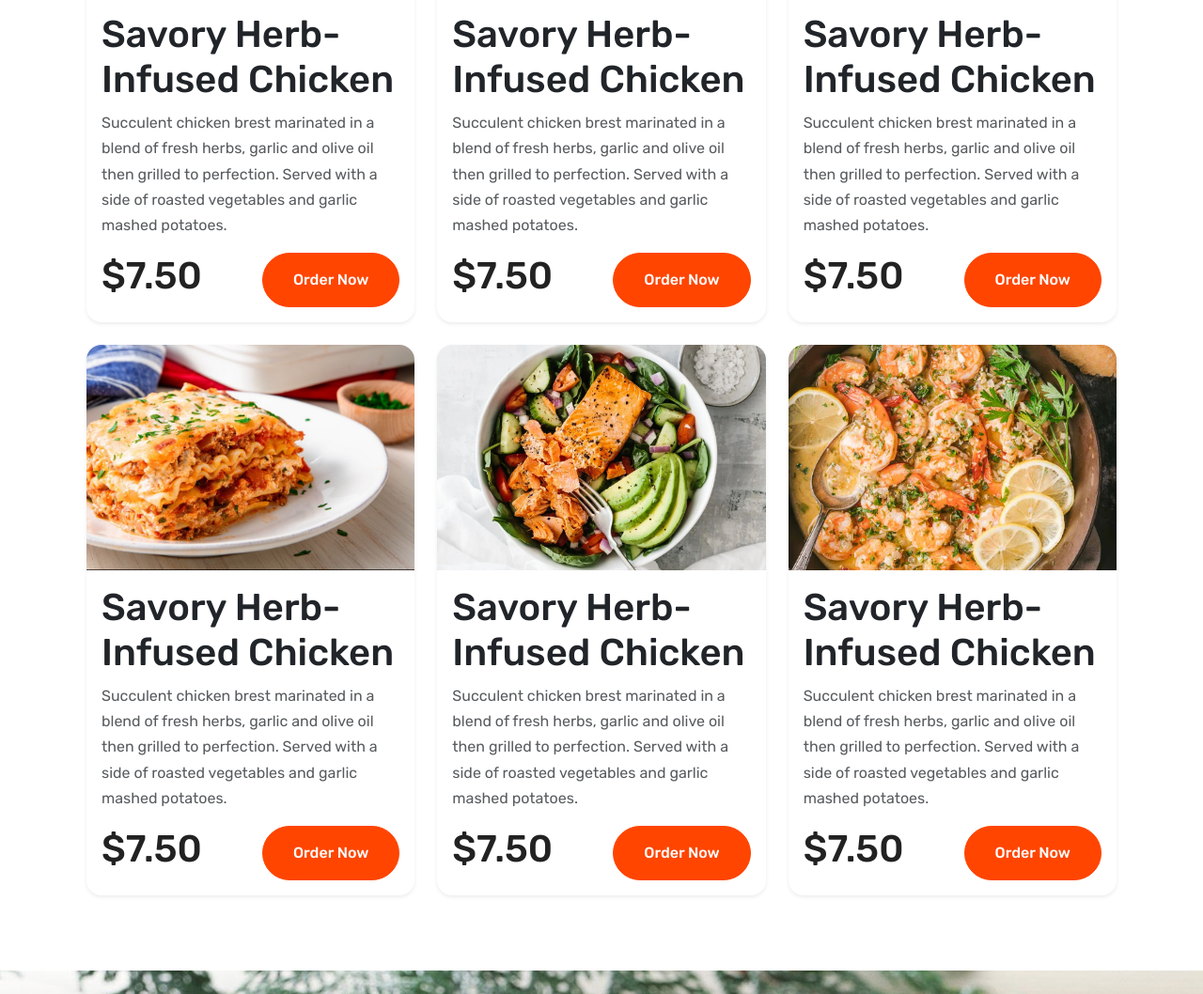
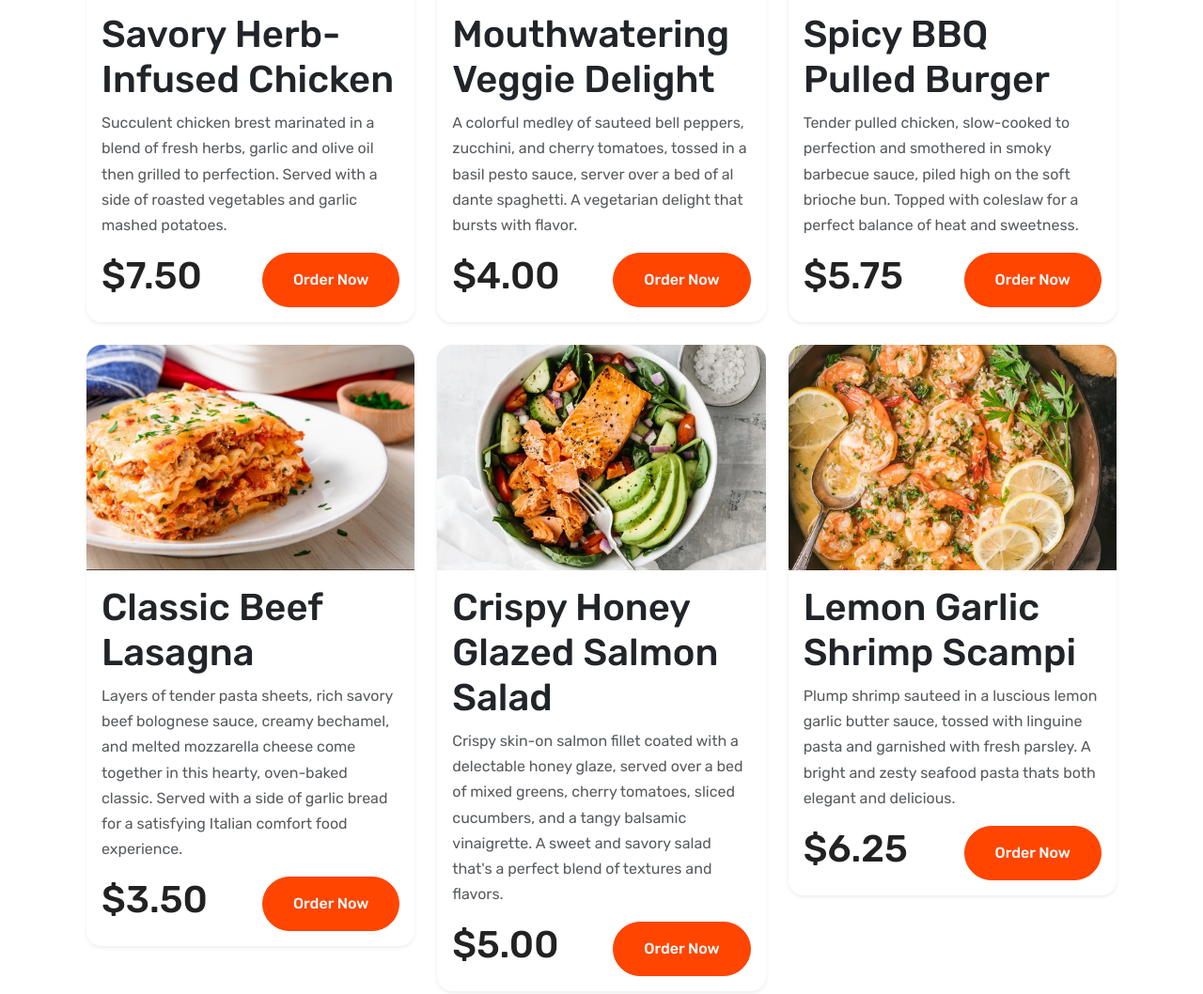
Before and after one commit to Koushik1110/Bootstrap-Sushi-ninja-, a plain HTML site: page index.html in a window 1280 px wide. Shown: the part 2240-3298 px from the top of the page at 94% size. Drawn offline with nearby package versions, Linux system fonts and the light colour scheme.

Commit message:
editing done

```diff
--- a/index.html
+++ b/index.html
@@ -80,9 +80,9 @@
             >
               <div class="row justify-content-center text-center">
                 <div>
-                  <h6 class="text-white text-uppercase">Sushi Sensation</h6>
+                  <h6 class="text-white text-uppercase">Ramen Explosion</h6>
                   <h1 class="text-white display-1 fw-semibold">
-                    Experience Authentic Japanese Flavour Like Never Before
+                    Learn the true way of Japanese Ramen
                   </h1>
                   <a href="#reservation" class="btn btn-custom"
                     >Reserve Your Table</a
@@ -99,9 +99,9 @@
             >
               <div class="row justify-content-center text-center">
                 <div>
-                  <h6 class="text-white text-uppercase">Sushi Sensation</h6>
+                  <h6 class="text-white text-uppercase">Burger Bonanza</h6>
                   <h1 class="text-white display-1 fw-semibold">
-                    Experience Authentic Japanese Flavour Like Never Before
+                    Taste the staple of western fast food in a different way
                   </h1>
                   <a href="#reservation" class="btn btn-custom"
                     >Reserve Your Table</a
@@ -230,17 +230,15 @@
                 </div>
                 <div class="card-body">
                   <h5 class="card-title display-6 fw-medium">
-                    Savory Herb-Infused Chicken
+                    Mouthwatering Veggie Delight
                   </h5>
                   <p class="card-text opacity-75">
-                    Succulent chicken brest marinated in a blend of fresh herbs,
-                    garlic and olive oil then grilled to perfection. Served with
-                    a side of roasted vegetables and garlic mashed potatoes.
+                    A colorful medley of sauteed bell peppers, zucchini, and cherry tomatoes, tossed in a basil pesto sauce, server over a bed of al dante spaghetti. A vegetarian delight that bursts with flavor.
                   </p>
                   <div
                     class="d-flex justify-content-between align-items-center"
                   >
-                    <h5 class="display-6 fw-medium">$7.50</h5>
+                    <h5 class="display-6 fw-medium">$4.00</h5>
                     <a href="#reservation" class="btn btn-custom">Order Now</a>
                   </div>
                 </div>
@@ -258,17 +256,15 @@
                 </div>
                 <div class="card-body">
                   <h5 class="card-title display-6 fw-medium">
-                    Savory Herb-Infused Chicken
+                    Spicy BBQ Pulled Burger
                   </h5>
                   <p class="card-text opacity-75">
-                    Succulent chicken brest marinated in a blend of fresh herbs,
-                    garlic and olive oil then grilled to perfection. Served with
-                    a side of roasted vegetables and garlic mashed potatoes.
+                    Tender pulled chicken, slow-cooked to perfection and smothered in smoky barbecue sauce, piled high on the soft brioche bun. Topped with coleslaw for a perfect balance of heat and sweetness.
                   </p>
                   <div
                     class="d-flex justify-content-between align-items-center"
                   >
-                    <h5 class="display-6 fw-medium">$7.50</h5>
+                    <h5 class="display-6 fw-medium">$5.75</h5>
                     <a href="#reservation" class="btn btn-custom">Order Now</a>
                   </div>
                 </div>
@@ -286,17 +282,15 @@
                 </div>
                 <div class="card-body">
                   <h5 class="card-title display-6 fw-medium">
-                    Savory Herb-Infused Chicken
+                    Classic Beef Lasagna
                   </h5>
                   <p class="card-text opacity-75">
-                    Succulent chicken brest marinated in a blend of fresh herbs,
-                    garlic and olive oil then grilled to perfection. Served with
-                    a side of roasted vegetables and garlic mashed potatoes.
+                    Layers of tender pasta sheets, rich savory beef bolognese sauce, creamy bechamel, and melted mozzarella cheese come together in this hearty, oven-baked classic. Served with a side of garlic bread for a satisfying Italian comfort food experience.
                   </p>
                   <div
                     class="d-flex justify-content-between align-items-center"
                   >
-                    <h5 class="display-6 fw-medium">$7.50</h5>
+                    <h5 class="display-6 fw-medium">$3.50</h5>
                     <a href="#reservation" class="btn btn-custom">Order Now</a>
                   </div>
                 </div>
@@ -314,17 +308,15 @@
                 </div>
                 <div class="card-body">
                   <h5 class="card-title display-6 fw-medium">
-                    Savory Herb-Infused Chicken
+                    Crispy Honey Glazed Salmon Salad
                   </h5>
                   <p class="card-text opacity-75">
-                    Succulent chicken brest marinated in a blend of fresh herbs,
-                    garlic and olive oil then grilled to perfection. Served with
-                    a side of roasted vegetables and garlic mashed potatoes.
+                    Crispy skin-on salmon fillet coated with a delectable honey glaze, served over a bed of mixed greens, cherry tomatoes, sliced cucumbers, and a tangy balsamic vinaigrette. A sweet and savory salad that's a perfect blend of textures and flavors.
                   </p>
                   <div
                     class="d-flex justify-content-between align-items-center"
                   >
-                    <h5 class="display-6 fw-medium">$7.50</h5>
+                    <h5 class="display-6 fw-medium">$5.00</h5>
                     <a href="#reservation" class="btn btn-custom">Order Now</a>
                   </div>
                 </div>
@@ -342,17 +334,15 @@
                 </div>
                 <div class="card-body">
                   <h5 class="card-title display-6 fw-medium">
-                    Savory Herb-Infused Chicken
+                    Lemon Garlic Shrimp Scampi
                   </h5>
                   <p class="card-text opacity-75">
-                    Succulent chicken brest marinated in a blend of fresh herbs,
-                    garlic and olive oil then grilled to perfection. Served with
-                    a side of roasted vegetables and garlic mashed potatoes.
+                    Plump shrimp sauteed in a luscious lemon garlic butter sauce, tossed with linguine pasta and garnished with fresh parsley. A bright and zesty seafood pasta thats both elegant and delicious.
                   </p>
                   <div
                     class="d-flex justify-content-between align-items-center"
                   >
-                    <h5 class="display-6 fw-medium">$7.50</h5>
+                    <h5 class="display-6 fw-medium">$6.25</h5>
                     <a href="#reservation" class="btn btn-custom">Order Now</a>
                   </div>
                 </div>
@@ -687,10 +677,10 @@
     <!-- FOOTER -->
     <footer class="bg-black text-white py-5">
       <div class="container">
-        <div class="row row-cols-1 row-cols-md-2 row-cols-lg-3">
+        <div class="row row-cols-1 row-cols-md-2 row-cols-lg-3 gy-4">
           <div class="col">
             <a class="navbar-brand" href="#">Sushi Ninja</a>
-            <p class="text-white-50">&copy; 2023, Sushi Ninja. All Rights Reserved.</p>
+            <p class="text-white-50 mb-0">&copy; 2023, Sushi Ninja. All Rights Reserved.</p>
           </div>
           <div class="col">
             <p class="text-uppercase fw-medium mb-0">Navigation</p>
@@ -703,7 +693,7 @@
           </div>
           <div class="col">
             <p class="text-uppercase fw-medium mb-0">Address</p>
-            <p class="text-white-50">
+            <p class="text-white-50 mb-0">
               52B baker street, London, UK
             </p>
           </div>
```
